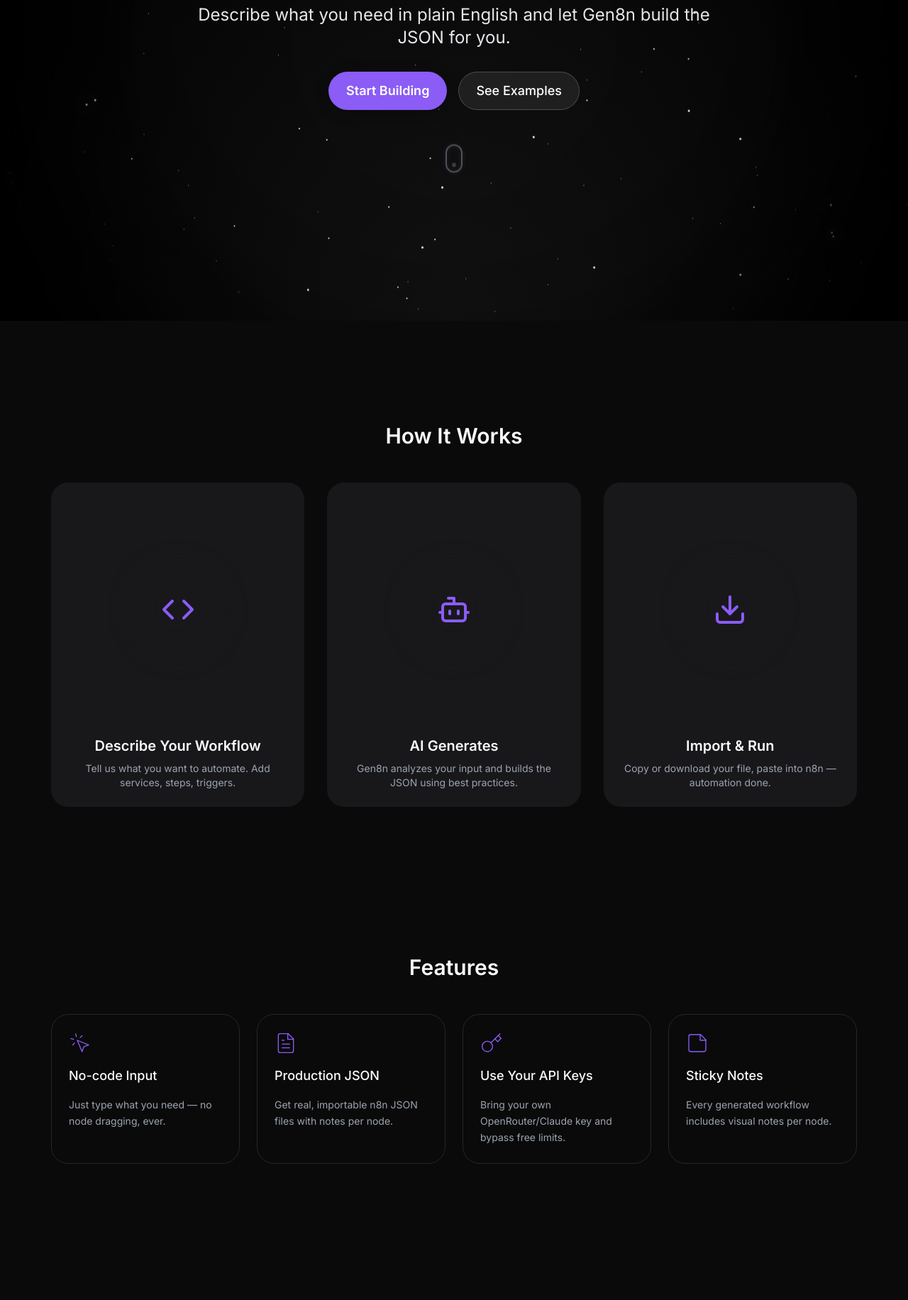
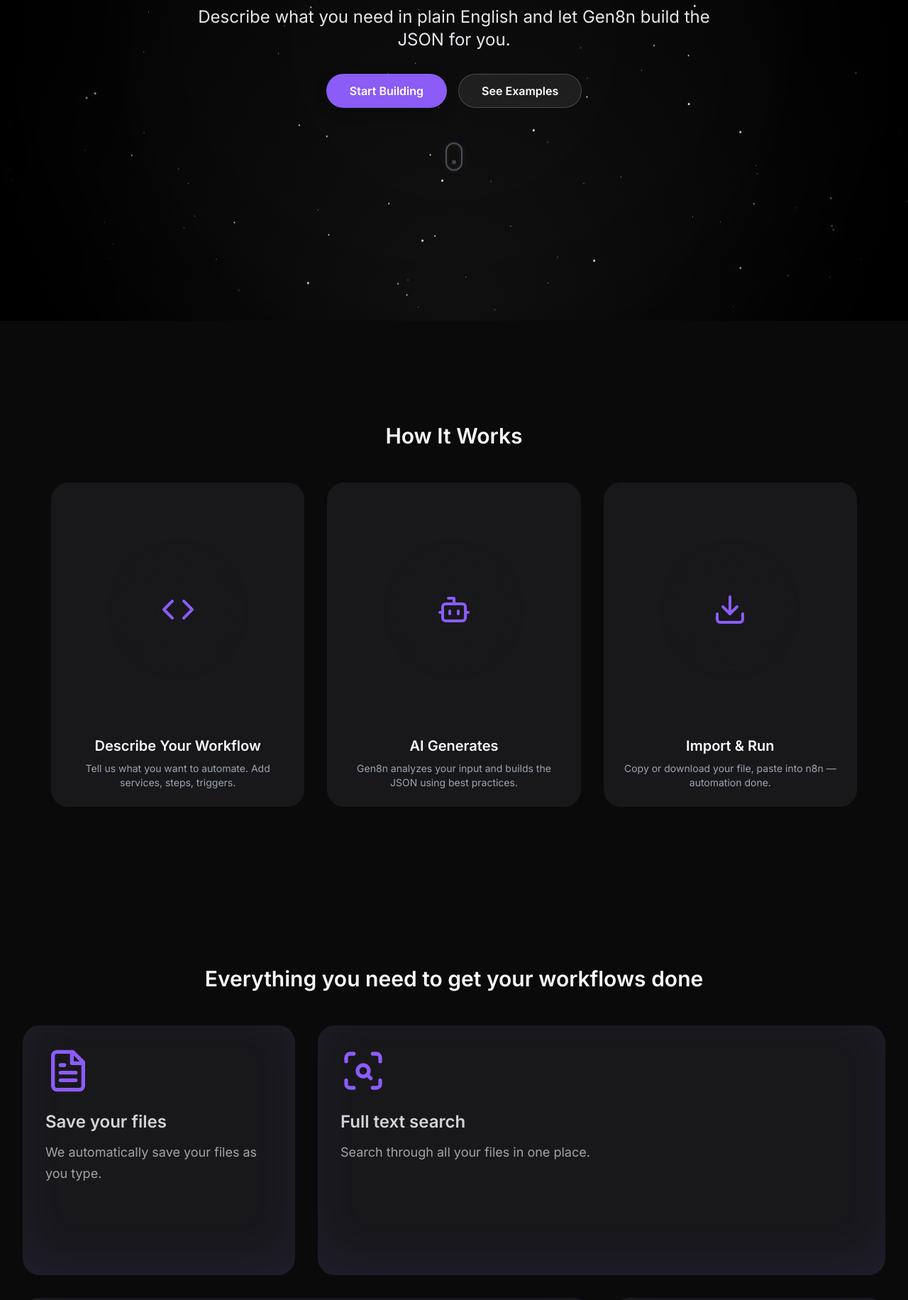
Before and after one commit to timbootstrapping/gen8n, a Next.js app: page / in a window 1280 px wide. Shown: the part 348-2180 px from the top of the page at 71% size. Built offline with nearby package versions, Linux system fonts and the light colour scheme.

Commit message:
Changes to Feature section: Bento Grid Implemented

```diff
--- a/app/dashboard/page.tsx
+++ b/app/dashboard/page.tsx
@@ -13,7 +13,7 @@ import {
   X,
   ChevronRight,
 } from "lucide-react";
-import { Button } from "@/components/ui/Button";
+import { Button } from '@/components/ui/Button';
 import { supabase } from "@/lib/supabaseClient";
 import { formatDate } from '@/utils/formatDate';
 import { truncate } from '@/utils/truncate';
--- a/app/page.tsx
+++ b/app/page.tsx
@@ -4,7 +4,7 @@ import dynamic from 'next/dynamic';
 const Footer = dynamic(() => import('@/components/layout/Footer'));
 const Hero = dynamic(() => import('@/components/sections/Hero'), { ssr: false });
 const HowItWorks = dynamic(() => import('@/components/sections/HowItWorks'));
-const Features = dynamic(() => import('@/components/sections/Features'));
+const Features = dynamic(() => import('@/components/sections/Features'), { ssr: false });
 const Testimonials = dynamic(() => import('@/components/sections/Testimonials'));
 const Pricing = dynamic(() => import('@/components/sections/Pricing'));
 const FAQ = dynamic(() => import('@/components/sections/FAQ'));
--- a/components/sections/Features.tsx
+++ b/components/sections/Features.tsx
@@ -1,39 +1,73 @@
-import { FileText, StickyNote, Key, MousePointerClick } from 'lucide-react';
+'use client';
+
+import {
+  FileText,
+  Globe,
+  Calendar,
+  ScanSearch,
+} from 'lucide-react';
+import React from 'react';
 
 const features = [
   {
-    title: 'No-code Input',
-    description: 'Just type what you need — no node dragging, ever.',
-    icon: MousePointerClick
+    Icon: FileText,
+    name: 'Save your files',
+    description: 'We automatically save your files as you type.',
+    className: 'lg:col-span-1',
   },
   {
-    title: 'Production JSON',
-    description: 'Get real, importable n8n JSON files with notes per node.',
-    icon: FileText
+    Icon: ScanSearch,
+    name: 'Full text search',
+    description: 'Search through all your files in one place.',
+    className: 'lg:col-span-2',
   },
   {
-    title: 'Use Your API Keys',
-    description: 'Bring your own OpenRouter/Claude key and bypass free limits.',
-    icon: Key
+    Icon: Globe,
+    name: 'Multilingual',
+    description: 'Supports 100+ languages and counting.',
+    className: 'lg:col-span-2',
   },
   {
-    title: 'Sticky Notes',
-    description: 'Every generated workflow includes visual notes per node.',
-    icon: StickyNote
-  }
+    Icon: Calendar,
+    name: 'Calendar',
+    description: 'Use the calendar to filter your files by date.',
+    className: 'lg:col-span-1',
+  },
 ];
 
 export default function Features() {
   return (
-    <section id="features" className="py-16">
-      <div className="max-w-[1200px] mx-auto px-4 sm:px-8 space-y-12">
-        <h2 className="text-center text-3xl font-semibold">Features</h2>
-        <div className="grid sm:grid-cols-2 lg:grid-cols-4 gap-6">
-          {features.map(({ title, description, icon: Icon }, idx) => (
-            <div key={idx} className="p-6 border border-border rounded-2xl flex flex-col gap-4 card-hover">
-              <Icon size={32} strokeWidth={1} className="text-highlight icon-hover" />
-              <h3 className="text-lg font-medium">{title}</h3>
-              <p className="text-gray-400 text-sm leading-relaxed flex-1">{description}</p>
+    <section id="features" className="py-20 bg-[#0a0a0a]">
+      <div className="max-w-7xl mx-auto px-4 sm:px-8">
+        <h2 className="text-center text-3xl font-semibold mb-12">
+          Everything you need to get your workflows done
+        </h2>
+        <div className="grid grid-cols-1 lg:grid-cols-3 gap-8 auto-rows-[22rem]">
+          {features.map(({ Icon, name, description, className }) => (
+            <div
+              key={name}
+              className={`
+                ${className}
+                group
+                bg-[#18181b]
+                p-8
+                rounded-2xl
+                flex
+                flex-col
+                gap-6
+                transition-all
+                duration-300
+                hover:shadow-[0_0_25px_rgba(139,92,246,0.2)]
+                [box-shadow:0_-20px_80px_-20px_#8b5cf61f_inset]
+              `}
+            >
+              <Icon className="h-16 w-16 text-[#8b5cf6] transition-colors duration-300" />
+              <div>
+                <h3 className="text-2xl font-semibold text-neutral-300 mb-3">
+                  {name}
+                </h3>
+                <p className="text-neutral-400 text-lg leading-relaxed">{description}</p>
+              </div>
             </div>
           ))}
         </div>
--- a/components/sections/Pricing.tsx
+++ b/components/sections/Pricing.tsx
@@ -33,7 +33,7 @@ const pricingPlans: PricingPlan[] = [
   {
     name: 'Pay as You Go',
     subtitle: 'Starting at $1.15 / credit',
-    price: '3 credits free, then pay per credit',
+    price: '3 credits free',
     features: [
       'Full platform access',
       'No monthly commitment',
--- a/components/ui/Button.tsx
+++ b/components/ui/Button.tsx
@@ -1,51 +1,51 @@
-'use client';
+import * as React from "react"
+import { Slot } from "@radix-ui/react-slot"
+import { cva, type VariantProps } from "class-variance-authority"
 
-import { cva, VariantProps } from 'class-variance-authority';
-import { motion, type HTMLMotionProps } from 'framer-motion';
-import { ButtonHTMLAttributes, forwardRef } from 'react';
+import { cn } from "@/lib/utils"
 
-const buttonStyles = cva(
-  'inline-flex items-center justify-center font-medium focus:outline-none focus:ring-2 focus:ring-offset-2 disabled:opacity-50 disabled:pointer-events-none transition-all duration-200 ease-in-out',
+const buttonVariants = cva(
+  "inline-flex items-center justify-center rounded-full font-semibold transition-all duration-300 focus-visible:outline-none focus-visible:ring-2 focus-visible:ring-ring focus-visible:ring-offset-2 disabled:opacity-50 disabled:pointer-events-none",
   {
     variants: {
       intent: {
-        primary: 'bg-highlight text-foreground hover:bg-highlight/90 hover:shadow-[0_0_10px_rgba(139,92,246,0.4)] hover:scale-[1.03] active:scale-[0.98] active:shadow-[0_0_5px_rgba(139,92,246,0.3)]',
-        secondary: 'border border-border text-foreground hover:bg-border/20 hover:shadow-[0_0_10px_rgba(139,92,246,0.3)] hover:scale-[1.03] active:scale-[0.98] active:shadow-[0_0_5px_rgba(139,92,246,0.2)]',
-        ghost: 'text-foreground hover:bg-surface hover:shadow-[0_0_8px_rgba(139,92,246,0.2)] hover:scale-[1.03] active:scale-[0.98]',
-        danger: 'bg-red-600 text-white hover:bg-red-700 hover:shadow-[0_0_10px_rgba(239,68,68,0.4)] hover:scale-[1.03] active:scale-[0.98]'
+        primary: "bg-[#8b5cf6] text-white hover:bg-[#a78bfa]",
+        secondary: "border-2 border-[#8b5cf6] text-[#8b5cf6] hover:bg-[#8b5cf6] hover:text-white",
       },
       size: {
-        sm: 'px-3 py-1.5 text-sm',
-        md: 'px-4 py-2 text-base',
-        lg: 'px-6 py-3 text-lg'
+        sm: "h-9 px-4 text-sm",
+        default: "h-10 px-6 text-sm",
+        lg: "h-12 px-8 text-base",
       },
       rounded: {
-        full: 'rounded-full',
-        xl: 'rounded-2xl',
-        md: 'rounded-md'
-      }
+        full: "rounded-full",
+      },
     },
     defaultVariants: {
-      intent: 'primary',
-      size: 'md',
-      rounded: 'full'
-    }
+      intent: "primary",
+      size: "default",
+    },
   }
-);
+)
 
-export interface ButtonProps extends HTMLMotionProps<'button'>, VariantProps<typeof buttonStyles> {}
+export interface ButtonProps
+  extends React.ButtonHTMLAttributes<HTMLButtonElement>,
+    VariantProps<typeof buttonVariants> {
+  asChild?: boolean
+}
 
-export const Button = forwardRef<HTMLButtonElement, ButtonProps>(({ intent, size, rounded, className, children, ...props }, ref) => (
-  <motion.button
-    ref={ref}
-    className={buttonStyles({ intent, size, rounded, className })}
-    whileHover={{ scale: 1.03 }}
-    whileTap={{ scale: 0.97 }}
-    transition={{ type: "spring", stiffness: 400, damping: 17 }}
-    {...props}
-  >
-    {children}
-  </motion.button>
-));
+const Button = React.forwardRef<HTMLButtonElement, ButtonProps>(
+  ({ className, intent, size, rounded, asChild = false, ...props }, ref) => {
+    const Comp = asChild ? Slot : "button"
+    return (
+      <Comp
+        className={cn(buttonVariants({ intent, size, rounded, className }))}
+        ref={ref}
+        {...props}
+      />
+    )
+  }
+)
+Button.displayName = "Button"
 
-Button.displayName = 'Button';
+export { Button, buttonVariants }
--- a/components/ui/pixel-canvas.tsx
+++ b/components/ui/pixel-canvas.tsx
@@ -1,4 +1,20 @@
 "use client"
+
+import { useEffect, useRef, useState } from "react"
+
+// TypeScript declaration for custom element
+declare global {
+  namespace JSX {
+    interface IntrinsicElements {
+      'pixel-canvas': React.DetailedHTMLProps<React.HTMLAttributes<HTMLElement>, HTMLElement> & {
+        colors?: string;
+        speed?: string;
+        density?: string;
+        opacity?: string;
+      };
+    }
+  }
+}
 
 // Сначала определяем класс Pixel
 class Pixel {
--- a/package.json
+++ b/package.json
@@ -9,6 +9,8 @@
     "lint": "next lint"
   },
   "dependencies": {
+    "@radix-ui/react-icons": "^1.3.2",
+    "@radix-ui/react-slot": "^1.2.3",
     "@stripe/stripe-js": "^7.3.1",
     "@supabase/auth-helpers-nextjs": "^0.6.0",
     "@supabase/supabase-js": "^2.39.4",
```
Also changed, not shown: 1 other file (tests, documents, lock files or other folders).
